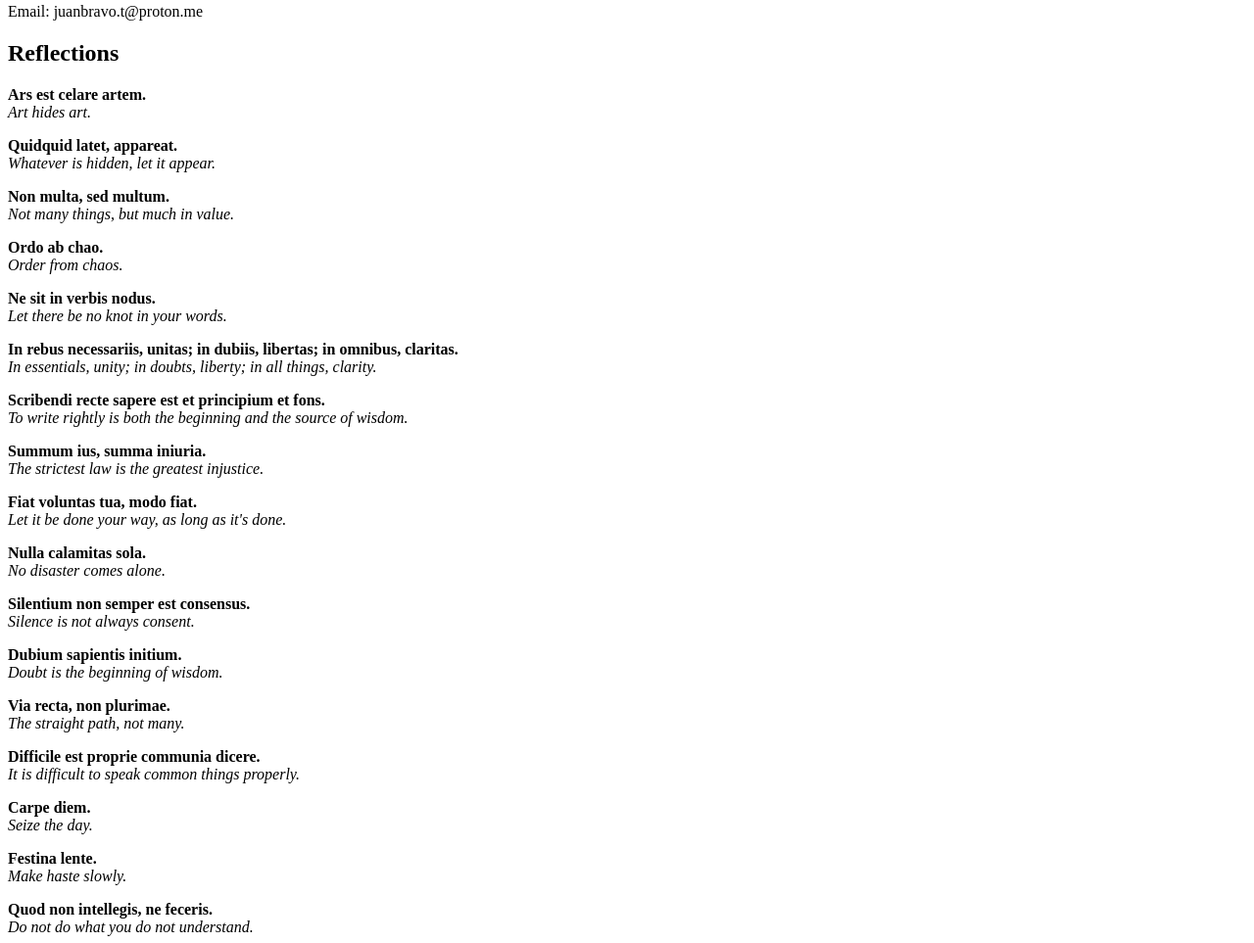
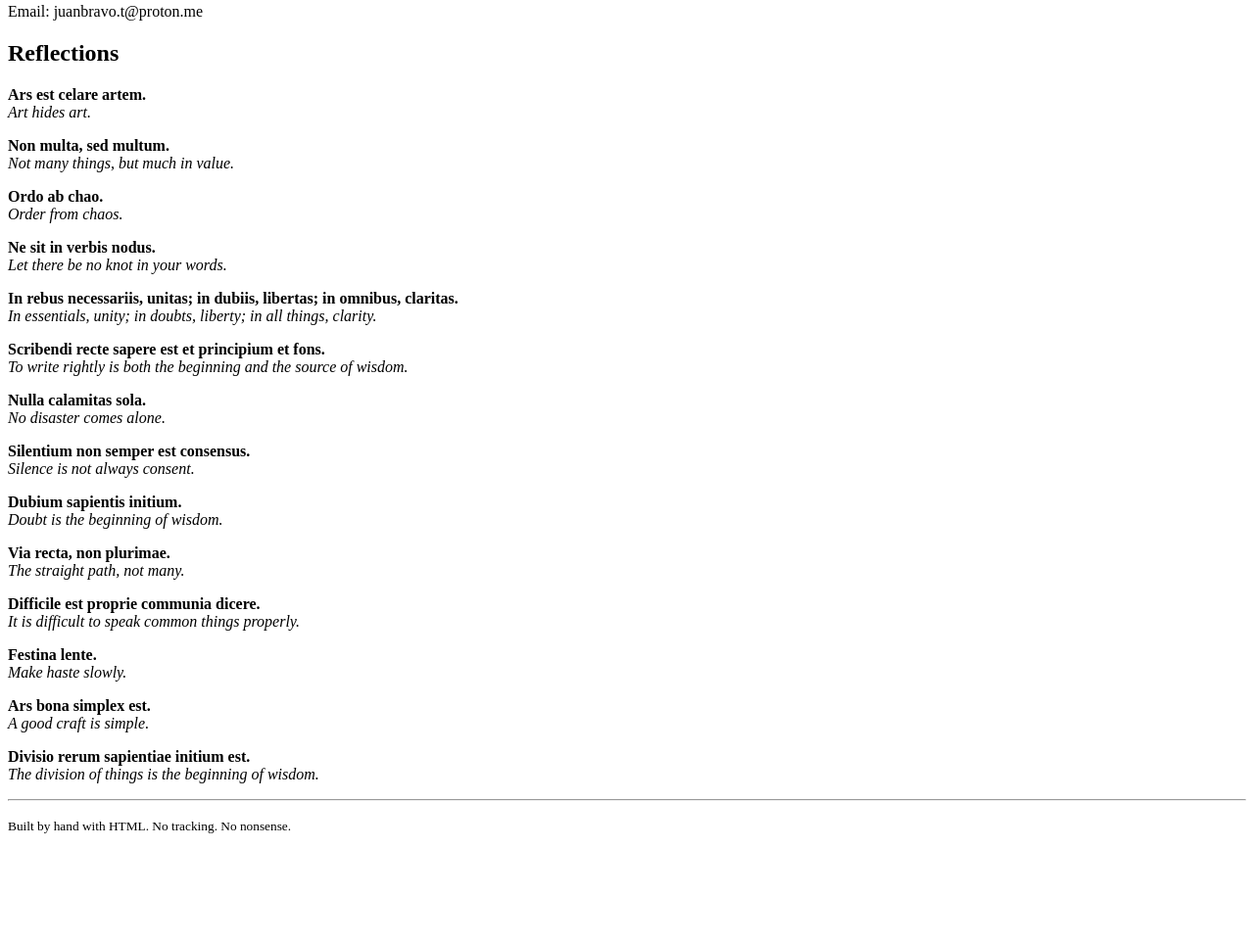
Before and after one commit to bravojuandb/bravojuandb.github.io, a plain HTML site: page index.html in a window 1280 px wide. Shown: the part 349-1312 px from the top of the page at 98% size. After the commit the page ends 1217 px from the top, so only its background shows below. Drawn offline with Linux system fonts and the light colour scheme.

Commit message:
Update index.html

```diff
--- a/index.html
+++ b/index.html
@@ -25,9 +25,6 @@
   <p><strong>Ars est celare artem.</strong><br>
   <em>Art hides art.</em></p>
 
-  <p><strong>Quidquid latet, appareat.</strong><br>
-  <em>Whatever is hidden, let it appear.</em></p>
-
   <p><strong>Non multa, sed multum.</strong><br>
   <em>Not many things, but much in value.</em></p>
 
@@ -42,12 +39,6 @@
 
   <p><strong>Scribendi recte sapere est et principium et fons.</strong><br>
   <em>To write rightly is both the beginning and the source of wisdom.</em></p>
-
-  <p><strong>Summum ius, summa iniuria.</strong><br>
-  <em>The strictest law is the greatest injustice.</em></p>
-
-  <p><strong>Fiat voluntas tua, modo fiat.</strong><br>
-  <em>Let it be done your way, as long as it's done.</em></p>
 
   <p><strong>Nulla calamitas sola.</strong><br>
   <em>No disaster comes alone.</em></p>
@@ -64,14 +55,8 @@
   <p><strong>Difficile est proprie communia dicere.</strong><br>
   <em>It is difficult to speak common things properly.</em></p>
 
-  <p><strong>Carpe diem.</strong><br>
-  <em>Seize the day.</em></p>
-
   <p><strong>Festina lente.</strong><br>
   <em>Make haste slowly.</em></p>
-
-  <p><strong>Quod non intellegis, ne feceris.</strong><br>
-  <em>Do not do what you do not understand.</em></p>
 
   <p><strong>Ars bona simplex est.</strong><br>
   <em>A good craft is simple.</em></p>
```
